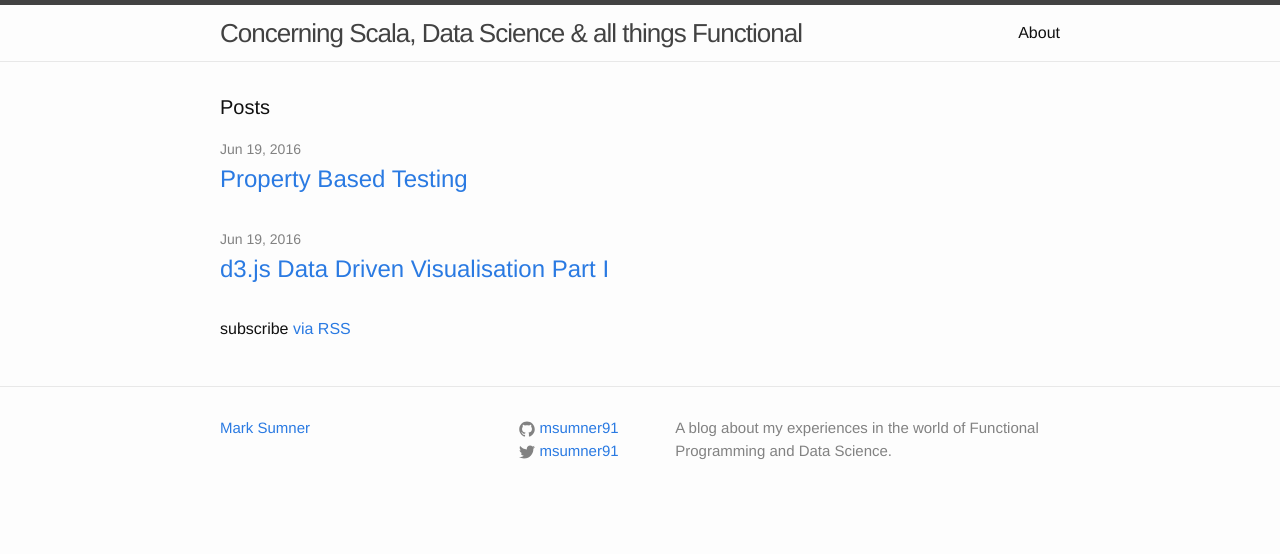
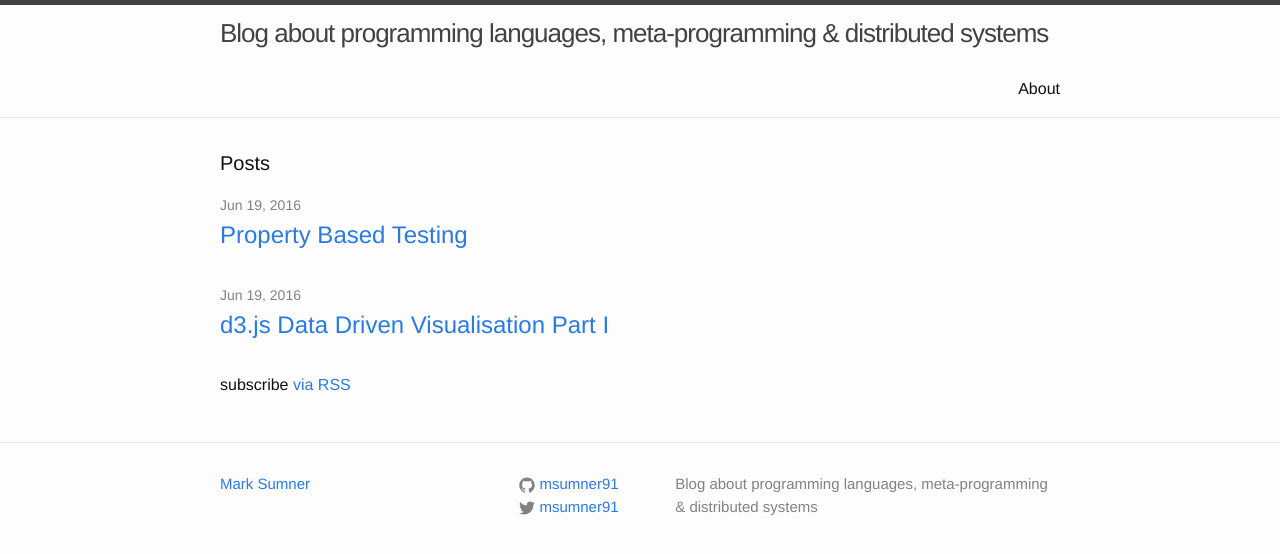
Before and after one commit to msumner91/msumner91.github.io, a Jekyll site: the page built from index.html, in a window 1280 px wide. Shown: the top 554 px of the page. Built offline with Jekyll 4.4.1, drawn with Linux system fonts in a browser that asks for light colours; comment, search, counter and statistics services are not loaded.

Commit message:
Update _config.yml

```diff
--- a/_config.yml
+++ b/_config.yml
@@ -6,9 +6,9 @@
 # 'jekyll serve'. If you change this file, please restart the server process.
 
 # Site settings
-title: Concerning Scala, Data Science & all things Functional
+title: Blog about programming languages, meta-programming & distributed systems
 email: m.sumner91@hotmail.co.uk
-description: A blog about my experiences in the world of Functional Programming and Data Science.
+description: Blog about programming languages, meta-programming & distributed systems
 baseurl: "" # the subpath of your site, e.g. /blog
 url: "http://msumner91.github.io" # the base hostname & protocol for your site
 twitter_username: msumner91
```
